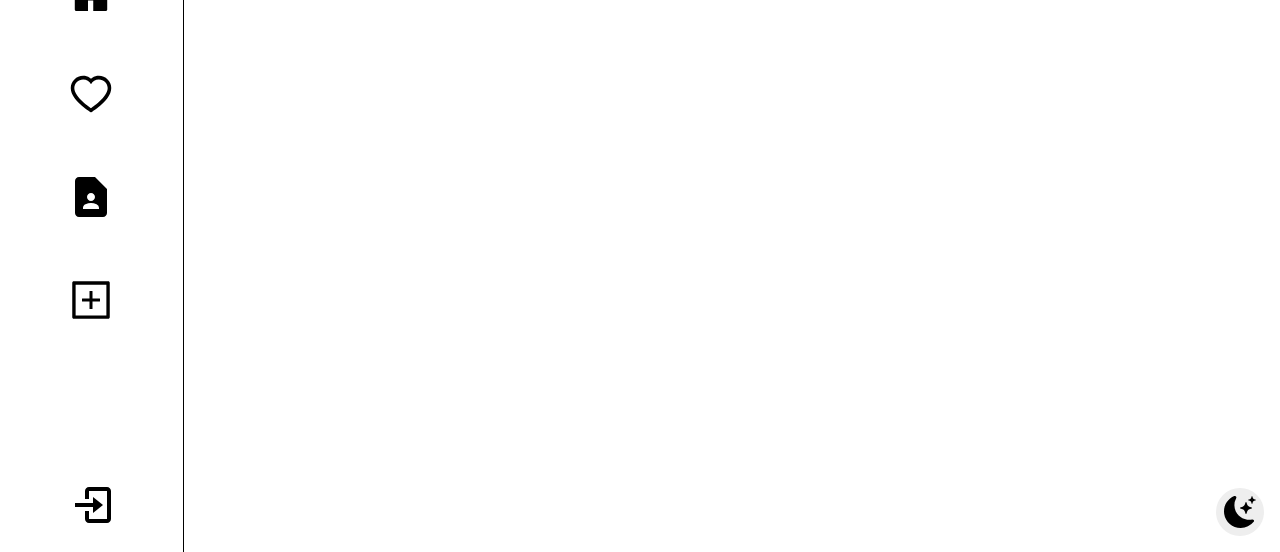
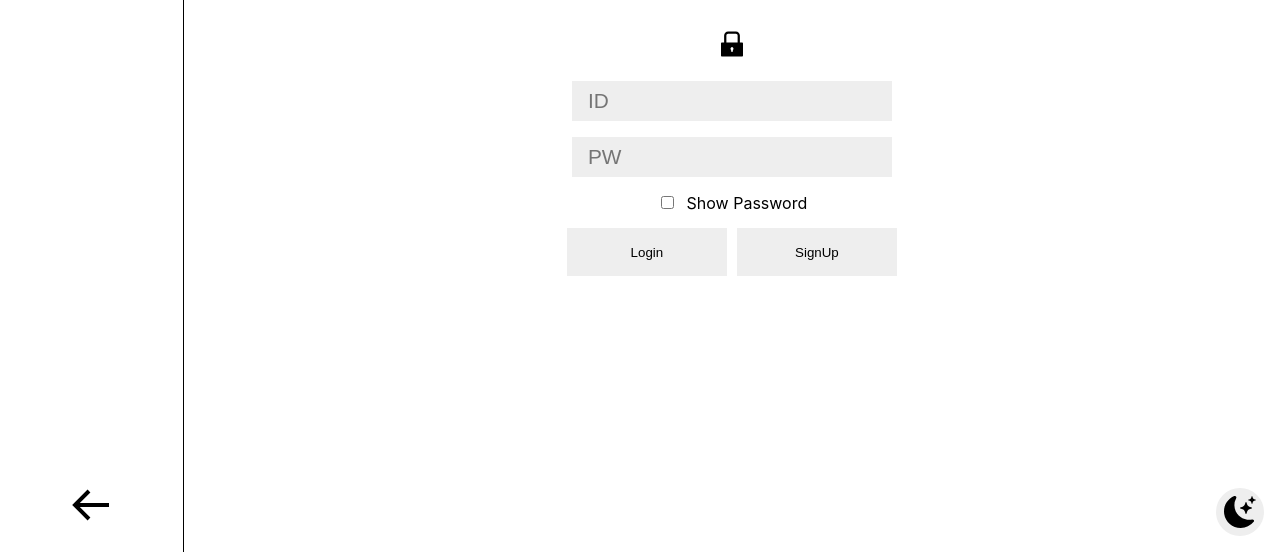
Before and after one commit to Adult96/Jaranghalam-Front, a React (Create React App) app: page /login in a window 1280 px wide. Before the commit this address led to /. Shown: the part 248-800 px from the top of the page. Built offline with nearby package versions, Linux system fonts and the light colour scheme; no server answers; sample sign-in values are in the browser's storage.

Commit message:
feat: 토큰 만료시 로그아웃 설정

```diff
--- a/src/App.jsx
+++ b/src/App.jsx
@@ -10,6 +10,7 @@ import ROUTER from './constants/router';
 import { getCookie, removeCookie } from './utils/cookie';
 import Storage from './utils/localStorage';
 import ContentAdd from './components/ContentAdd';
+import QUERY from './constants/query';
 
 function App() {
   const { pathname } = useLocation();
@@ -20,7 +21,7 @@ function App() {
   const navigate = useNavigate();
 
   const theme = darkMode ? darkTheme : lightTheme;
-  console.log(1);
+
   useEffect(() => {
     pathname === ROUTER.PATH.LOGIN
       ? setShowLoginIcon(false)
@@ -28,17 +29,30 @@ function App() {
   }, [pathname]);
 
   useEffect(() => {
+    const cookie = getCookie(QUERY.COOKIE.COOKIE_NAME);
     const userName = Storage.getUserName();
-    if (userName && pathname === ROUTER.PATH.LOGIN) {
+    if (cookie && pathname === ROUTER.PATH.LOGIN) {
       navigate(ROUTER.PATH.HOME);
-    } else if (userName && pathname === ROUTER.PATH.HOME) {
+    } else if (cookie && pathname === ROUTER.PATH.HOME) {
       setShowLogOut(true);
-    } else if (userName && pathname === ROUTER.PATH.MY) {
+    } else if (cookie && pathname === ROUTER.PATH.MY) {
       setShowLogOut(true);
-    } else if (userName && pathname === ROUTER.PATH.LIKE) {
+    } else if (cookie && pathname === ROUTER.PATH.LIKE) {
       setShowLogOut(true);
+    } else if (
+      (!cookie || !userName) ===
+      (pathname === ROUTER.PATH.MY ||
+        pathname === ROUTER.PATH.LIKE ||
+        showModal === true)
+    ) {
+      Storage.removeUserName();
+      setShowModal(false);
+      setShowLogOut(false);
+      navigate(ROUTER.PATH.HOME);
+    } else {
+      Storage.removeUserName();
     }
-  }, [navigate, pathname]);
+  }, [navigate, pathname, showModal]);
 
   const handleLogOut = () => {
     removeCookie('myToken');
--- a/src/pages/Home.jsx
+++ b/src/pages/Home.jsx
@@ -27,12 +27,9 @@ export default function Home() {
   };
 
   useEffect(() => {
-    // if (getHome.length === 0) {
     console.log('첫 포스트 로딩');
     dispatch(initGetHome());
     dispatch(__getHome({ page: page.current, query: '' }));
-    // return;
-    // }
   }, []);
 
   useEffect(() => {
--- a/src/utils/api/axios.js
+++ b/src/utils/api/axios.js
@@ -22,6 +22,8 @@ export default class Axios {
 
           const userName = jwt_decode(parseToken);
           Storage.setUserName(userName.sub);
+        } else {
+          Storage.removeUserName();
         }
 
         if (refreshToken) {
@@ -33,10 +35,18 @@ export default class Axios {
       },
       error => {
         console.log(error);
-        const myPage = '/api/posts/my-post-list';
-        if (error.config.url !== myPage) {
-          alert(error.response.data.errorMessage);
+        // const myPage = '/api/posts/my-post-list';
+        const errorMessage = error.response.data.errorMessage;
+        if (errorMessage === 'Token Error') {
+          Storage.removeUserName();
+          window.location.reload();
+        } else {
+          alert(errorMessage);
         }
+
+        // if (error.config.url !== myPage) {
+        //   alert(errorMessage);
+        // }
         console.log(error);
         return Promise.reject(error);
       },
--- a/src/utils/cookie.js
+++ b/src/utils/cookie.js
@@ -4,7 +4,7 @@ const cookies = new Cookies();
 
 export const setCookie = (name, value, option) => {
   const expires = new Date();
-  expires.setTime(expires.getTime() + 60 * 60 * 1000);
+  expires.setTime(expires.getTime() + 10 * 1000);
   return cookies.set(name, value, {
     ...option,
     expires,
```
